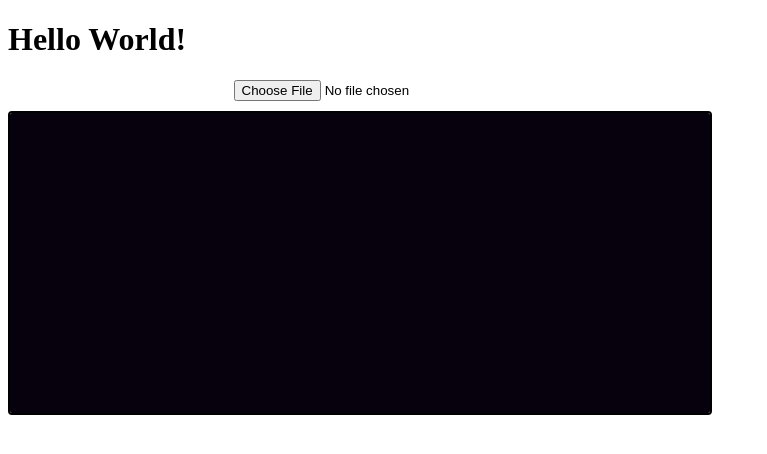
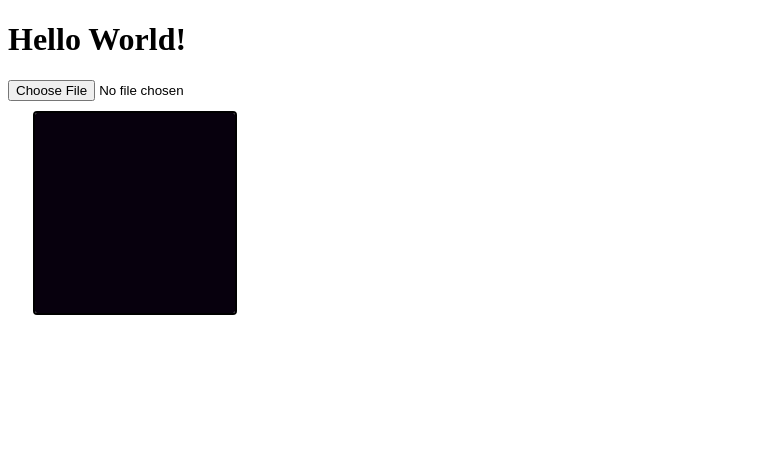
Before and after one commit to heffayXD/react-picture-crop, a React app: page / in a window 1280 px wide. Shown: the top 454 px of the page, without its empty margins (0-767 px from the left). Built offline with nearby package versions, Linux system fonts and the light colour scheme.

Commit message:
Renamed submit handler to be more like react

```diff
--- a/src/PictureCrop/index.js
+++ b/src/PictureCrop/index.js
@@ -1,9 +1,12 @@
 import React, { useState } from 'react'
 import Editor from './Editor'
-import '../scss/index.scss'
 
 const PictureCrop = props => {
   const [url, setUrl] = useState('')
+
+  if (!props.noStyles) {
+    const styles = require('../scss/index.scss')
+  }
 
   const handleImageSelect = e => {
     const file = e.target.files[0]
@@ -49,8 +52,8 @@ const PictureCrop = props => {
    * @param {string} preview64
    */
   const handleSubmit = preview64 => {
-    if (props.submit && typeof props.submit === 'function') {
-      props.submit(preview64)
+    if (props.handleSubmit && typeof props.handleSubmit === 'function') {
+      props.handleSubmit(preview64)
     }
   }
 
--- a/src/components/App.js
+++ b/src/components/App.js
@@ -2,11 +2,11 @@ import React from 'react'
 import PictureCrop from '../PictureCrop'
 
 const App = () => {
-  const dimensions = { width: 700, height: 300 }
+  // slider dimensions noStyles label
   return (
     <div id='app'>
       <h1>Hello World!</h1>
-      <PictureCrop slider dimensions={dimensions} />
+      <PictureCrop />
     </div>
   )
 }
```
